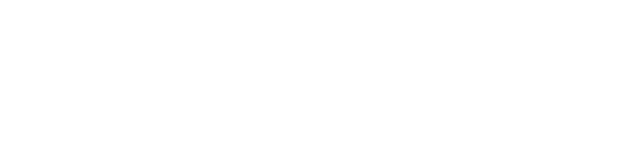
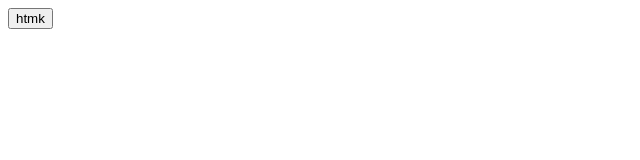
Before and after one commit to Rayan-Fernando/jay, a plain HTML site: page index.html in a window 1280 px wide. Shown: the whole page, without its empty margins (0-640 px from the left). Drawn offline with Linux system fonts and the light colour scheme.

Commit message:
button added

```diff
--- a/index.html
+++ b/index.html
@@ -7,6 +7,6 @@
     <title>Document</title>
 </head>
 <body>
-
+    <button>htmk</button>
 </body>
 </html>
```
